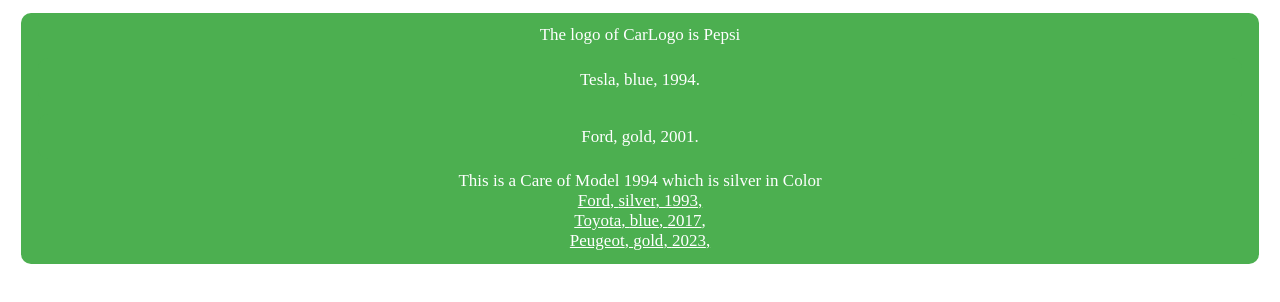
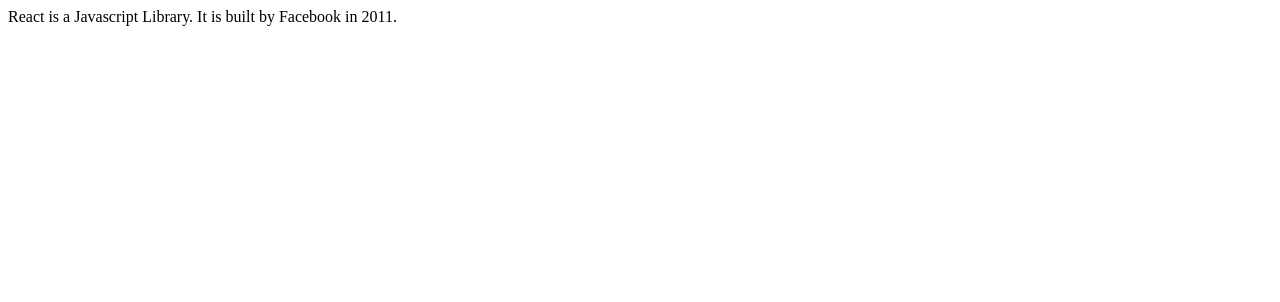
Before and after one commit to tuhamworld/react-fam, a React (Create React App) app: page / in a window 1280 px wide. Shown: the top 302 px of the page. Built offline with nearby package versions, Linux system fonts and the light colour scheme.

Commit message:
Conditional Rendering

```diff
--- a/src/App.js
+++ b/src/App.js
@@ -1,4 +1,4 @@
-import React from "react";
+import React, { useState } from "react";
 // import UserProfileCard from './components/UserProfileCard';
 // import ListComponent from './components/ListComponent';
 // import Counter from './components/counter';
@@ -6,57 +6,25 @@
 // import Car from "./components/CarProps";
 // import CarLogo from "./components/CarProps";
 
-import { Car, CarLogo, CarData, CarArrays } from "./components/CarProps";
+// import { Car, CarLogo, CarData, CarArrays } from "./components/CarProps";
+import { Loader, Content } from "./components/ConditionalRendering";
 import "./index.css";
 
 function App() {
 
-  const carList = [{
-    brand: 'Ford',
-    year: 1993,
-    color: "silver"
-  },
-    {
-      brand: "Toyota",
-      year: 2017,
-      color: "blue"
-    },
-    {
-      brand: "Peugeot",
-      year: 2023,
-      color: "gold"
-    }]
+  const [isLoading, setIsLoading] = useState(true);
 
-  const listOfCars = carList.map((car) => {
-        return <CarArrays data={car} />
-  })
+  setTimeout(() => {
+    setIsLoading(false)
+  }, 5000)
 
   return (
-    <div className="car">
-
-      {/* Using Props */}
-      <CarLogo logo="Pepsi" />
+  isLoading ? <Loader/> : <Content/>
+)
 
 
-      {/* Parsing in data from props destructuring*/}
-      <Car brand="Tesla" color="blue" year="1994" />
-      <Car brand="Ford" color="gold" year="2001" />
 
 
-      {/* Using data destructuring in data */}
-      <CarData
-        data={{
-          year: 1994,
-          color: "silver",
-        }}
-      />
-
-
-{listOfCars}
-
-
-    </div>
-  );
 }
 
 export default App;
--- /dev/null
+++ b/src/components/ConditionalRendering.js
@@ -0,0 +1,15 @@
+import React from "react";
+
+function Loader() {
+  return <div className="Loader">Loading...</div>;
+}
+
+function Content() {
+  return (
+    <div className="content">
+      React is a Javascript Library. It is built by Facebook in 2011.
+    </div>
+  );
+}
+
+export { Loader, Content };
--- a/src/index.css
+++ b/src/index.css
@@ -75,7 +75,7 @@
   width: 100%;
 }
 
-.hover-me{
+.hover-me {
   background-color: #000;
   color: #fff;
   font-family: 'Poppins';
@@ -108,4 +108,7 @@
 .CarArrays {
   text-decoration: underline;
   cursor: pointer;
+  background-color: #ccc;
+  padding: 5px;
+  color: #000;
 }
```
Also changed, not shown: src/components/CarProps.js (+60 -4 lines).
